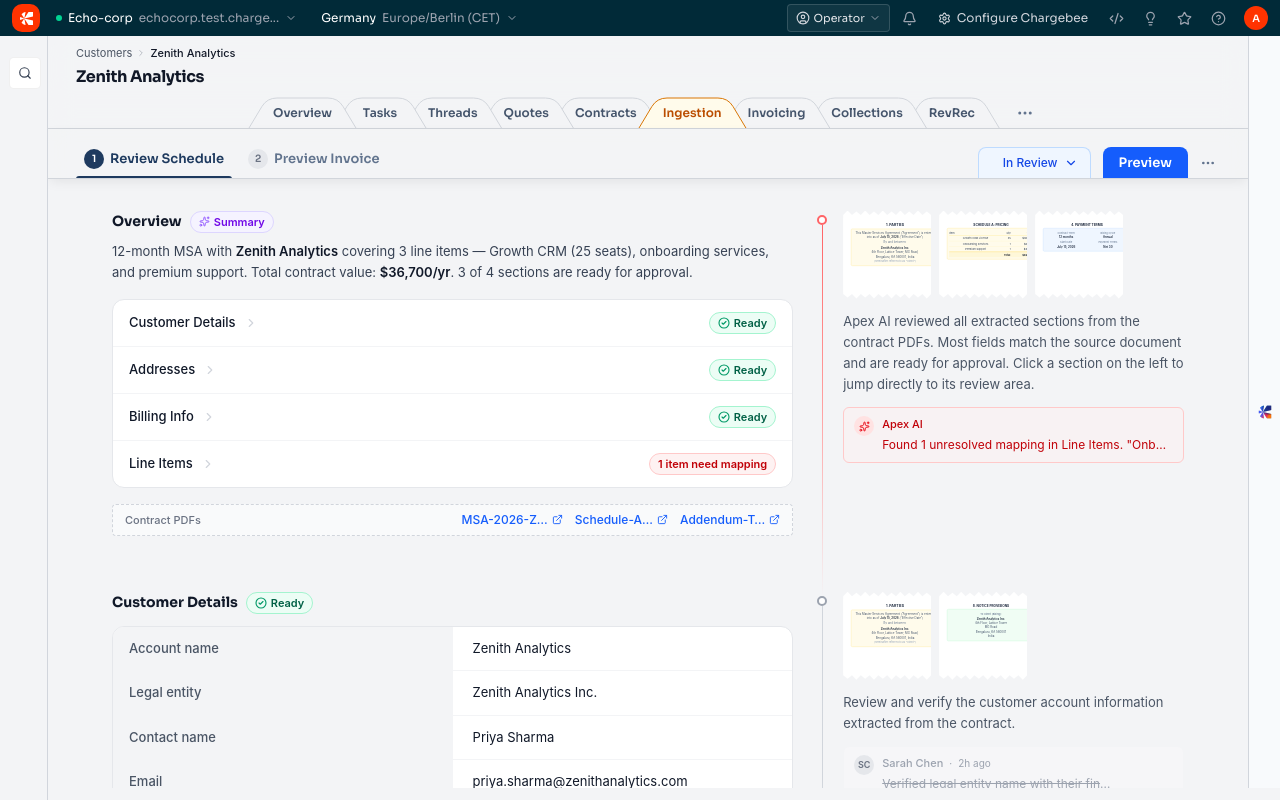
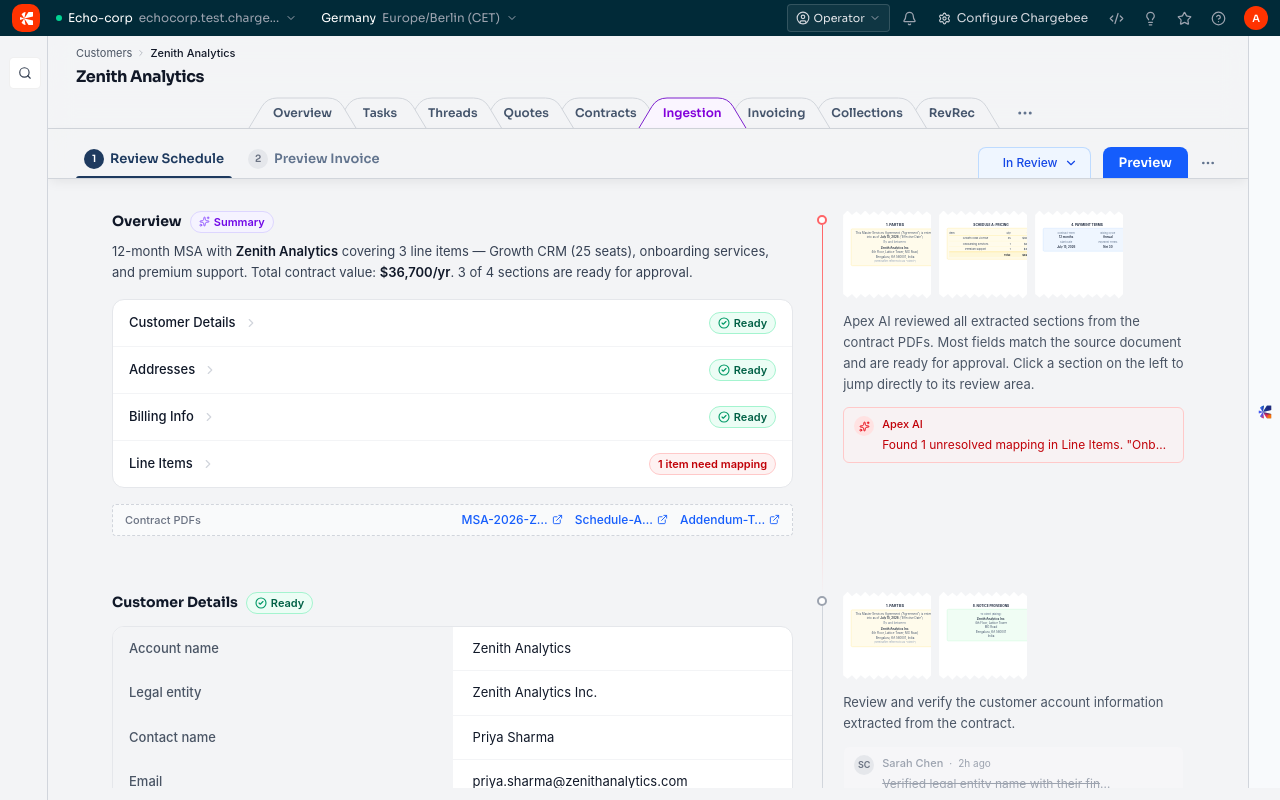
Before and after one commit to cb-vicky/apex-ingestion, a React (Vite) app: page / in a window 1280 px wide. Built offline with nearby package versions, Linux system fonts and the light colour scheme.

Commit message:
Color finesse

```diff
--- a/src/components/workspace/CustomerContextBar.tsx
+++ b/src/components/workspace/CustomerContextBar.tsx
@@ -30,12 +30,12 @@ const PAGE_BG = "#f3f4f6";
 const TAB_HOVER_BG = "#e9eaed";
 const BORDER_GREY = "#d1d5db";
 
-// Ingestion tab — work-in-progress yellow tint (subtle when elsewhere, strong when active)
-const INGESTION_WIP_SUBTLE_FILL = "#fffbeb";
-const INGESTION_WIP_SUBTLE_HOVER = "#fef3c7";
-const INGESTION_WIP_SUBTLE_STROKE = "#fde68a";
-const INGESTION_WIP_ACTIVE_FILL = "#fbbf24";
-const INGESTION_WIP_ACTIVE_STROKE = "#d97706";
+// Ingestion tab — work-in-progress purple tint (subtle when elsewhere, strong when active)
+const INGESTION_WIP_SUBTLE_FILL = "#faf5ff";
+const INGESTION_WIP_SUBTLE_HOVER = "#f3e8ff";
+const INGESTION_WIP_SUBTLE_STROKE = "#e9d5ff";
+const INGESTION_WIP_ACTIVE_FILL = "#9333ea";
+const INGESTION_WIP_ACTIVE_STROKE = "#7e22ce";
 
 type IngestionWipState = "subtle" | "active";
 
@@ -106,7 +106,7 @@ function TabSVG({
     stroke = INGESTION_WIP_ACTIVE_STROKE;
   } else if (ingestionWip === "subtle") {
     fill = hovered ? INGESTION_WIP_SUBTLE_HOVER : INGESTION_WIP_SUBTLE_FILL;
-    stroke = hovered ? "#fcd34d" : INGESTION_WIP_SUBTLE_STROKE;
+    stroke = hovered ? "#d8b4fe" : INGESTION_WIP_SUBTLE_STROKE;
   } else {
     fill = active ? (collapsed ? "#ffffff" : TAB_BLUE) : hovered ? TAB_HOVER_BG : PAGE_BG;
     stroke = active && !collapsed ? TAB_BLUE_DARK : hovered ? "#9ca3af" : BORDER_GREY;
@@ -221,11 +221,11 @@ function WorkspaceTabButton({
               "w-full whitespace-nowrap text-center font-semibold leading-tight transition-all duration-200",
               collapsed ? "text-[12px]" : "text-[14px]",
               ingestionWip === "active" && collapsed
-                ? "text-amber-700"
+                ? "text-purple-700"
                 : ingestionWip === "active"
-                  ? "text-amber-950"
+                  ? "text-white"
                   : ingestionWip === "subtle"
-                    ? "text-amber-800 group-hover/tab:text-amber-900"
+                    ? "text-purple-800 group-hover/tab:text-purple-900"
                     : active && collapsed
                       ? "text-blue-600"
                       : active
```
